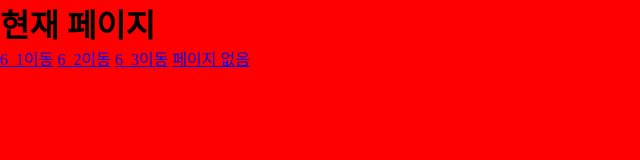
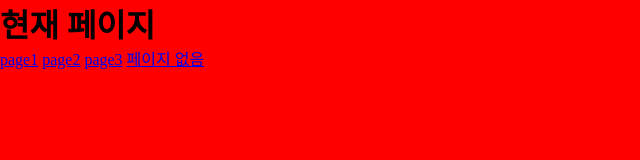
Before and after one commit to seongjongju/pagemove, a plain HTML site: page index.html in a window 1280 px wide. Shown: the whole page, without its empty margins (0-640 px from the left). Drawn offline with Linux system fonts and the light colour scheme.

Commit message:
page수정

```diff
--- a/index.html
+++ b/index.html
@@ -10,9 +10,9 @@
 
 <div id="wrap" class="on" style="background: red; height: 100vh;">
   <h1>현재 페이지</h1>
-  <a href="/index6_1.html" class="page_move">6_1이동</a>
-  <a href="/index6_2.html" class="page_move">6_2이동</a>
-  <a href="/index6_3.html" class="page_move">6_3이동</a>
+  <a href="/page1.html" class="page_move">page1</a>
+  <a href="/page2.html" class="page_move">page2</a>
+  <a href="/page3.html" class="page_move">page3</a>
   <a href="#">페이지 없음</a>
 </div>
 
```
Also changed, not shown: page1.html (renamed from index6_1.html, +3 -3 lines), page2.html (renamed from index6_2.html, +3 -3 lines), page3.html (renamed from index6_3.html, +3 -3 lines).
